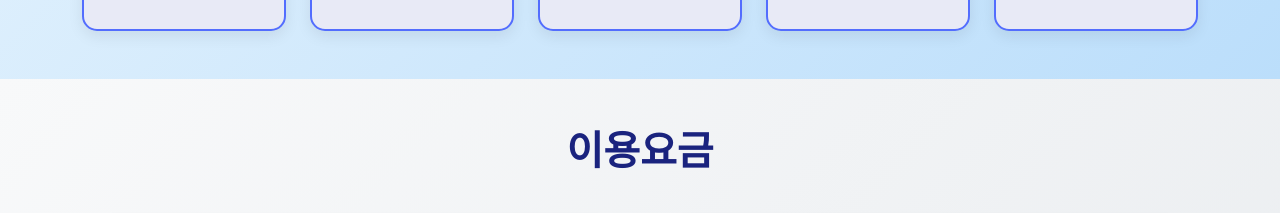
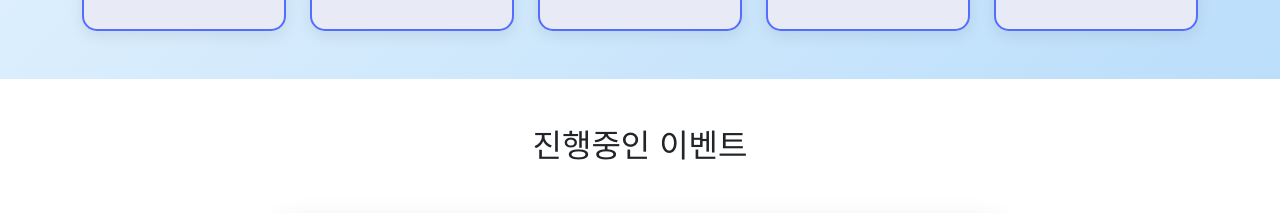
Before and after one commit to takesih/laonad, a plain HTML site: page index.html in a window 1280 px wide. Shown: the part 1426-1639 px from the top of the page. Drawn offline with nearby package versions, Linux system fonts and the light colour scheme; a web font is replaced by a local one.

Commit message:
요금정보 숨김

```diff
--- a/index.html
+++ b/index.html
@@ -106,7 +106,7 @@
         </section>
 
         <!-- 이용요금 섹션 추가 -->
-        <section class="pricing py-5">
+        <section class="pricing py-5" style="display: none;">
             <div class="container">
                 <h2 class="text-center mb-5" data-aos="fade-up">이용요금</h2>
                 <div class="row justify-content-center g-4">
```
